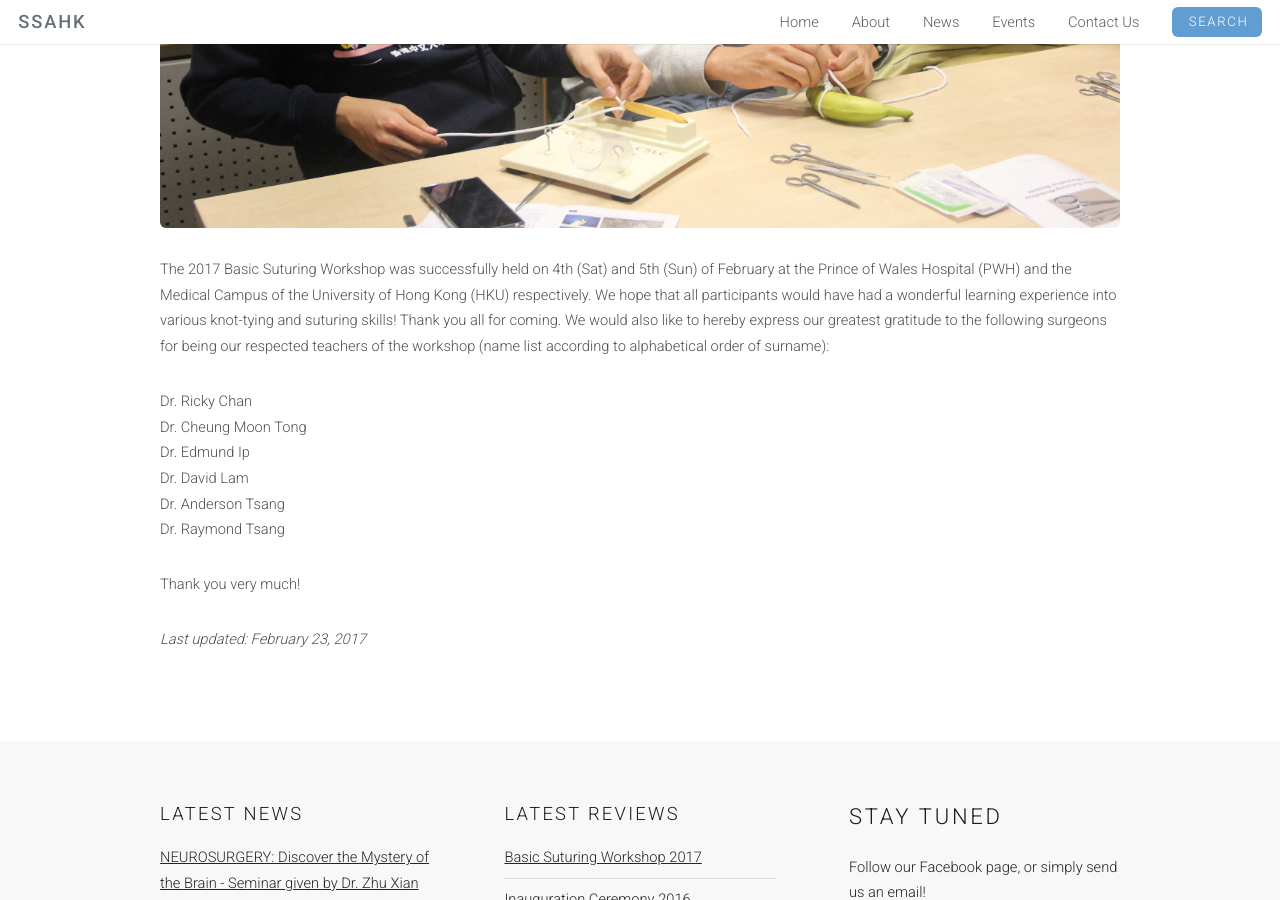
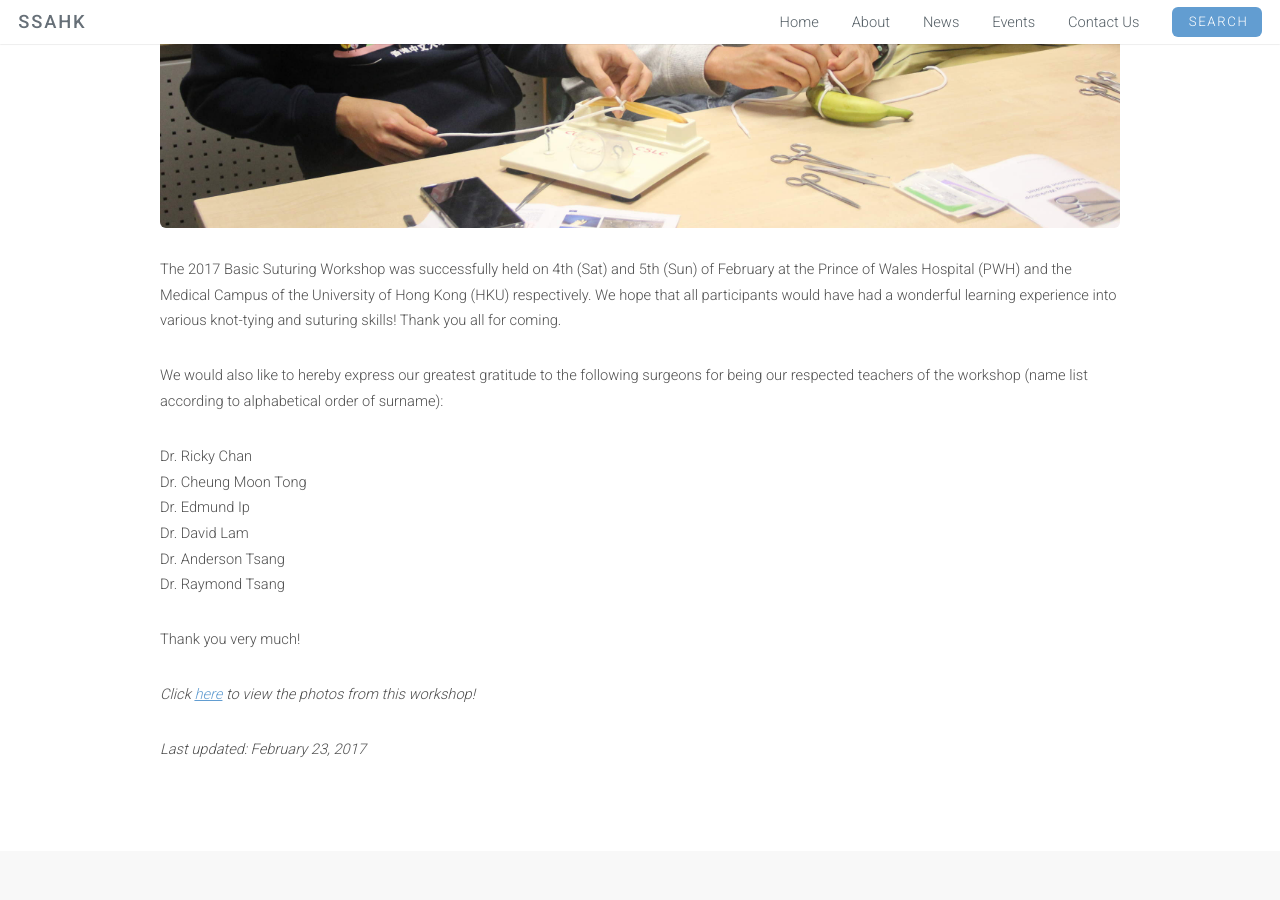
Before and after one commit to SSAHK/ssahk.github.io, a Jekyll site: the page built from _posts/2017-2-23-bsw-review.html, in a window 1280 px wide and 900 px high, scrolled down 632 px. Built offline with Jekyll 4.4.1, drawn with Linux system fonts in a browser that asks for light colours.

Commit message:
fb album link

```diff
--- a/_posts/2017-2-23-bsw-review.html
+++ b/_posts/2017-2-23-bsw-review.html
@@ -7,8 +7,8 @@ feature-img: /bsw1617/feature.jpg
 excerpt:  The 2017 Basic Suturing Workshop was successfully held on 4th (Sat) and 5th (Sun) of February ...
 ---
 
-<p>The 2017 Basic Suturing Workshop was successfully held on 4th (Sat) and 5th (Sun) of February at the Prince of Wales Hospital (PWH) and the Medical Campus of the University of Hong Kong (HKU) respectively. We hope that all participants would have had a wonderful learning experience into various knot-tying and suturing skills! Thank you all for coming.
-We would also like to hereby express our greatest gratitude to the following surgeons for being our respected teachers of the workshop (name list according to alphabetical order of surname):</p>
+<p>The 2017 Basic Suturing Workshop was successfully held on 4th (Sat) and 5th (Sun) of February at the Prince of Wales Hospital (PWH) and the Medical Campus of the University of Hong Kong (HKU) respectively. We hope that all participants would have had a wonderful learning experience into various knot-tying and suturing skills! Thank you all for coming.</P>
+<p>We would also like to hereby express our greatest gratitude to the following surgeons for being our respected teachers of the workshop (name list according to alphabetical order of surname):</p>
 <P>Dr. Ricky Chan<BR>
 Dr. Cheung Moon Tong<BR>
 Dr. Edmund Ip<BR>
@@ -16,3 +16,5 @@ Dr. David Lam<BR>
 Dr. Anderson Tsang<BR>
 Dr. Raymond Tsang</p>
 <p>Thank you very much!</p>
+
+<p><i>Click <a href=“https://www.facebook.com/media/set/?set=a.635356986673131.1073741851.255010581374442&type=1&l=2c342750fa”>here</a> to view the photos from this workshop!<i></p>
```
